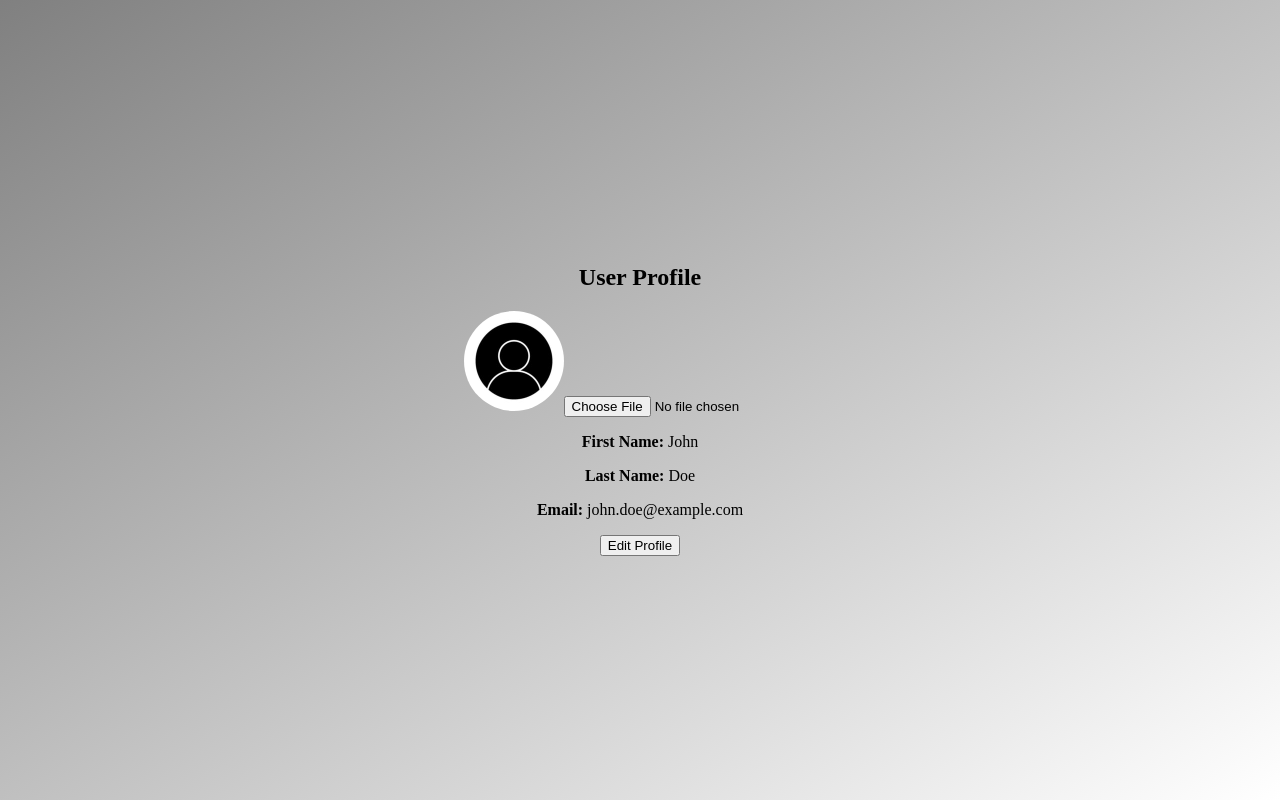
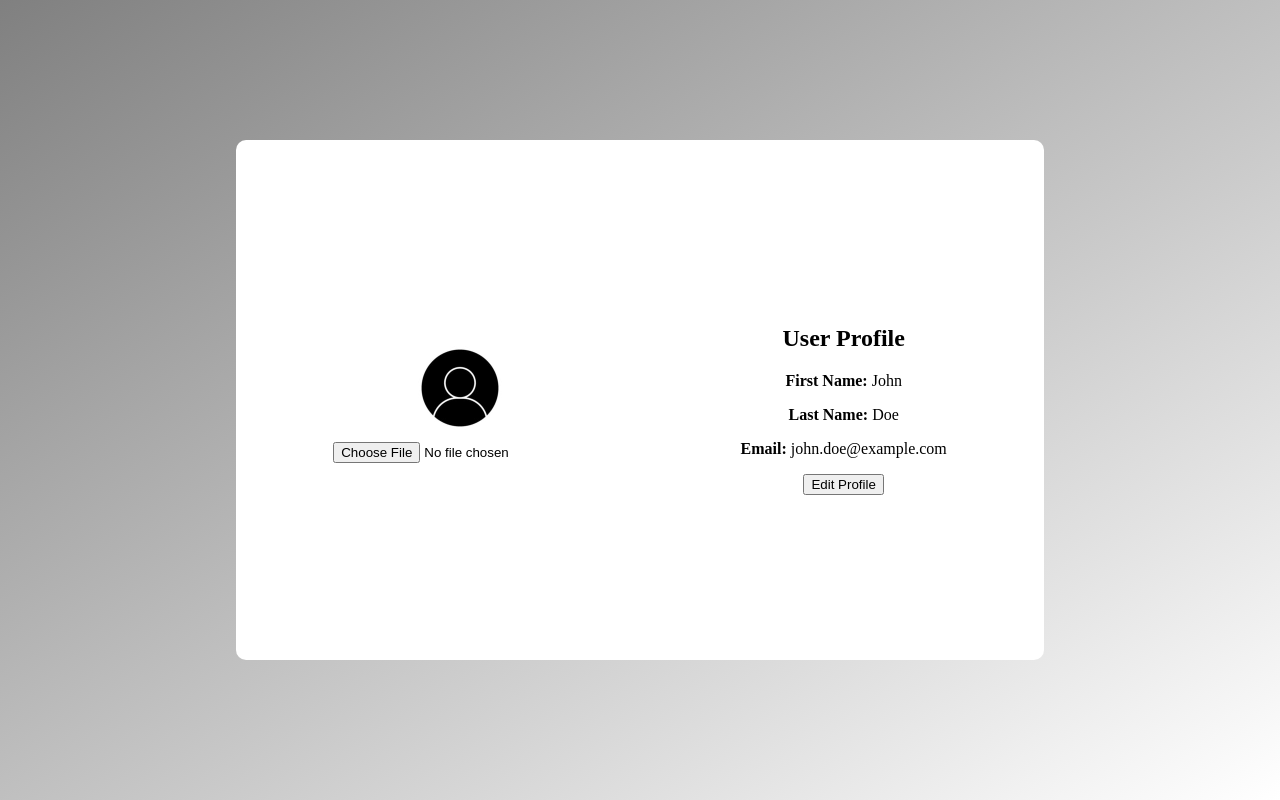
Before and after one commit to joaocravidao/accountable-frontend, a React (Vite) app: page /user-profile in a window 1280 px wide. Built offline with nearby package versions, Linux system fonts and the light colour scheme.

Commit message:
all pages css added

```diff
--- a/src/Pages/FriendsPage/index.jsx
+++ b/src/Pages/FriendsPage/index.jsx
@@ -2,6 +2,8 @@ function FriendsPage(){
     return (
         <div>
             <h1>Friends Page</h1>
+<div className="friends-container">
+
             <div>
                 <h2>Bernado</h2>
                 <div>
@@ -33,7 +35,7 @@ function FriendsPage(){
                 </div>
             </div>
             <div>
-                <h2>Marianna</h2>
+                <h2>Mariana</h2>
                 <div>
                     <h3>Task 1</h3>
                     <p>Description</p>
@@ -48,6 +50,8 @@ function FriendsPage(){
                 </div>
             </div>
         </div>
+        </div>
+
     )
 }
 
--- a/src/Pages/LoginPage/index.jsx
+++ b/src/Pages/LoginPage/index.jsx
@@ -9,10 +9,12 @@ function LoginPage() {
                 <label>Email:</label>
                 <input type='email'/>
             </div>
+            <br />
             <div>
             <label>Password:</label>
                 <input type='password'/>
             </div>
+            <br />
             <div>
                 <button className="login-btn" type="submit">Login</button>
             </div>
--- a/src/Pages/SignupPage/index.jsx
+++ b/src/Pages/SignupPage/index.jsx
@@ -9,15 +9,17 @@ function SignupPage() {
                 <label>Name:</label>
                 <input type='text'/>
             </div>
+            <br />
             <div>
                 <label>Email:</label>
                 <input type='email'/>
             </div>
+            <br />
             <div>
             <label>Password:</label>
                 <input type='password'/>
             </div>
-            <br></br>
+            <br />
             <div>
                 <button className="login-btn" type="submit">Sign up</button>
             </div>
--- a/src/Pages/UserProfilePage/index.jsx
+++ b/src/Pages/UserProfilePage/index.jsx
@@ -22,8 +22,8 @@ const UserProfilePage = () => {
   };
 
   return (
+    <div className='user-profile-container'>
       <div>
-      <h2>User Profile</h2>
         {user.profileImage ? (
           <img
             src={URL.createObjectURL(user.profileImage)}
@@ -37,7 +37,11 @@ const UserProfilePage = () => {
             style={{ width: '100px', height: '100px', borderRadius: '50%' }}
           />
         )}
+        <br></br>
         <input type="file" onChange={handleImageChange} accept="image/*" />
+      </div>
+      <div>
+        <h2>User Profile</h2>
         <p>
           <strong>First Name:</strong> {user.firstName}
         </p>
@@ -49,6 +53,7 @@ const UserProfilePage = () => {
         </p>
         <button onClick={handleEditProfile}>Edit Profile</button>
       </div>
+    </div>
   );
 };
 
--- a/src/index.css
+++ b/src/index.css
@@ -3,7 +3,7 @@
   margin: 0 auto;
   text-align: center;
   color: black;
-  background: linear-gradient(to bottom right, grey, white);
+
   height: 100vh;
   display: flex;
   align-items: center;
@@ -12,6 +12,7 @@
 
 body {
   margin: 0;
+  background: linear-gradient(to bottom right, grey, white);
 }
 
 #dashboard {
@@ -52,3 +53,24 @@ body {
 .daily-todo-task-2 {
   border-bottom: 1px solid white;
 }
+
+.user-profile-container {
+  display: flex;
+  align-items: center;
+  justify-content: space-around;
+  background-color: rgb(255, 255, 255);
+  padding: 20px;
+  border-radius: 10px;
+  width: 60%;
+  height: 60%;
+}
+
+.user-profile-container div {
+  text-align: center;
+}
+
+.friends-container {
+  background-color: rgb(255, 255, 255);
+  display: flex;
+  border-radius: 10px;
+}
```
Lines whose indentation alone changed are shown as unchanged.
